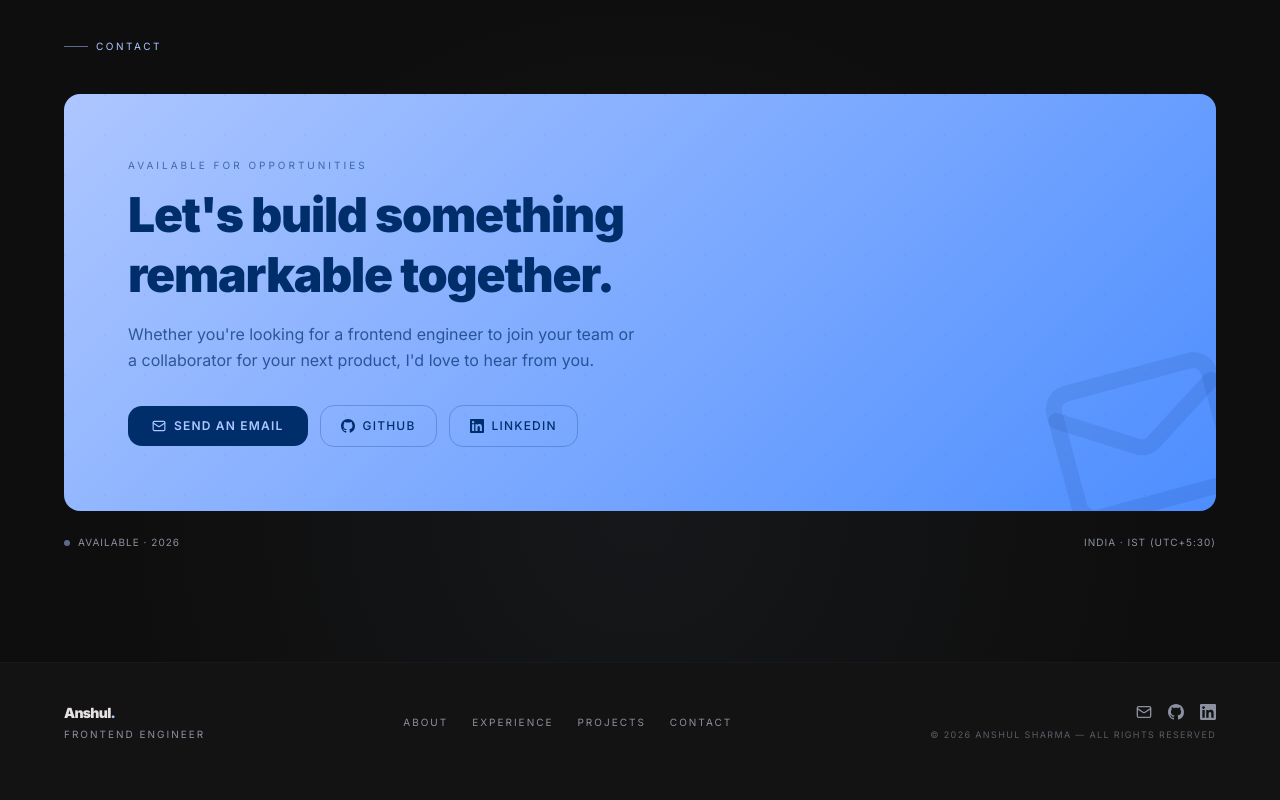
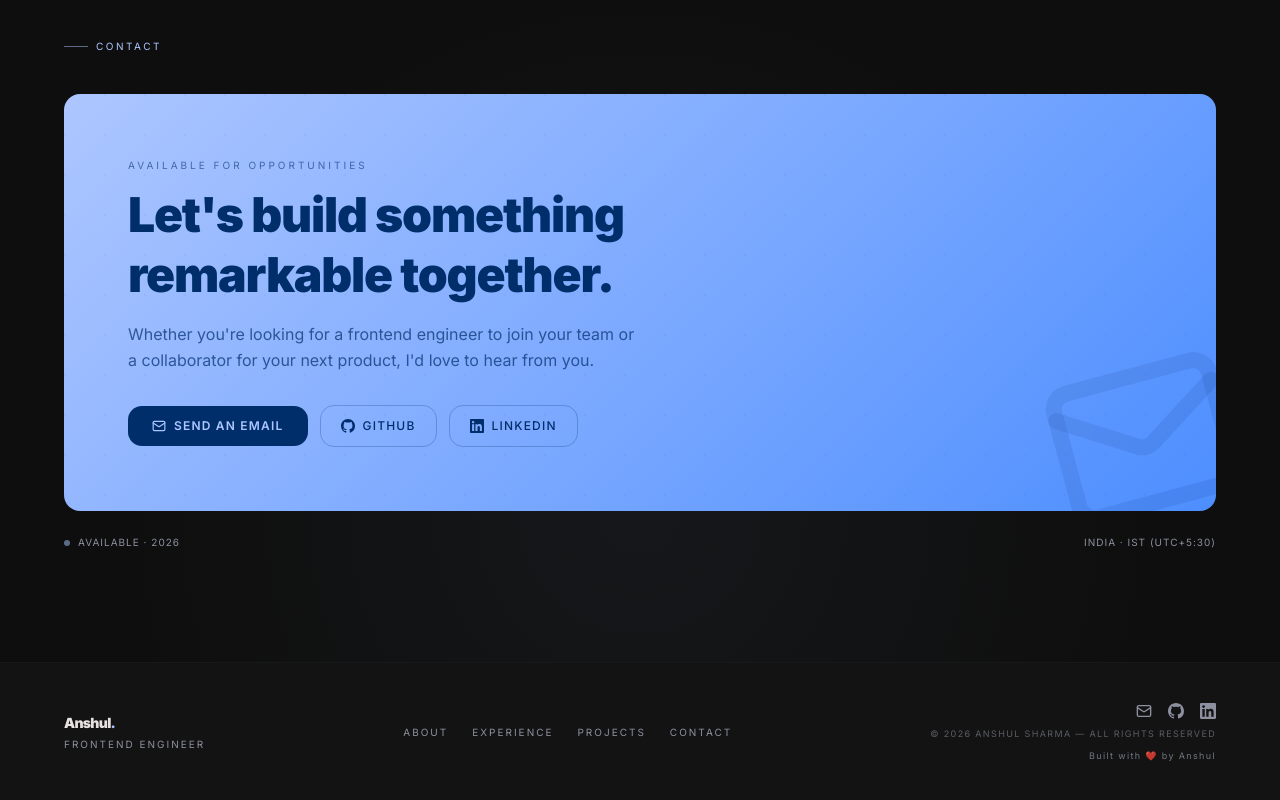
Before and after one commit to aashu0148/portfolio-v2, a Next.js app: page / in a window 1280 px wide. Shown: the part 6029-6829 px from the top of the page. Built offline with nearby package versions, Linux system fonts and the light colour scheme.

Commit message:
small change

```diff
--- a/components/layout/Footer.tsx
+++ b/components/layout/Footer.tsx
@@ -66,6 +66,9 @@ export function Footer() {
           <span className="font-label text-[9px] tracking-[0.15em] text-outline/60 uppercase">
             © {year} {PERSONAL.fullName} — All rights reserved
           </span>
+          <span className="font-label text-[9px] tracking-[0.15em] text-outline/80">
+            Built with ❤️ by {PERSONAL.alias}
+          </span>
         </div>
       </div>
     </footer>
```
